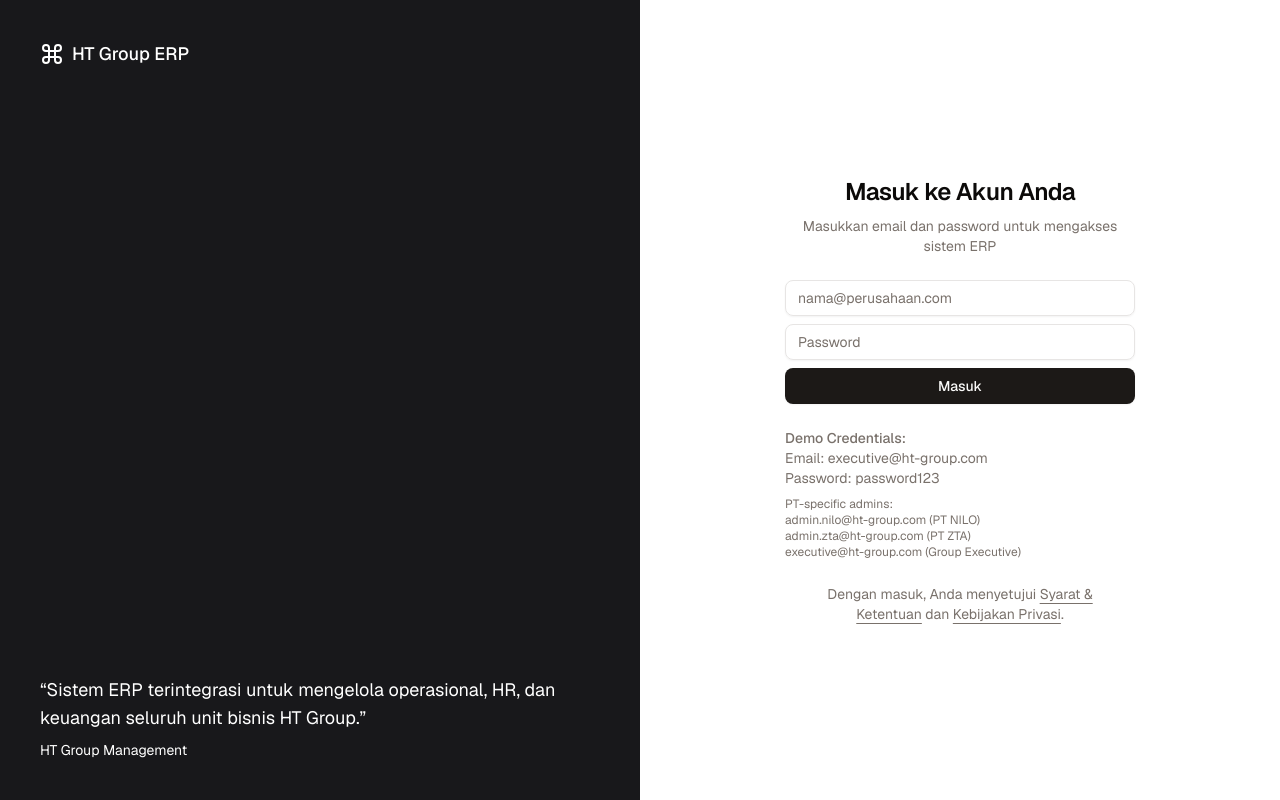
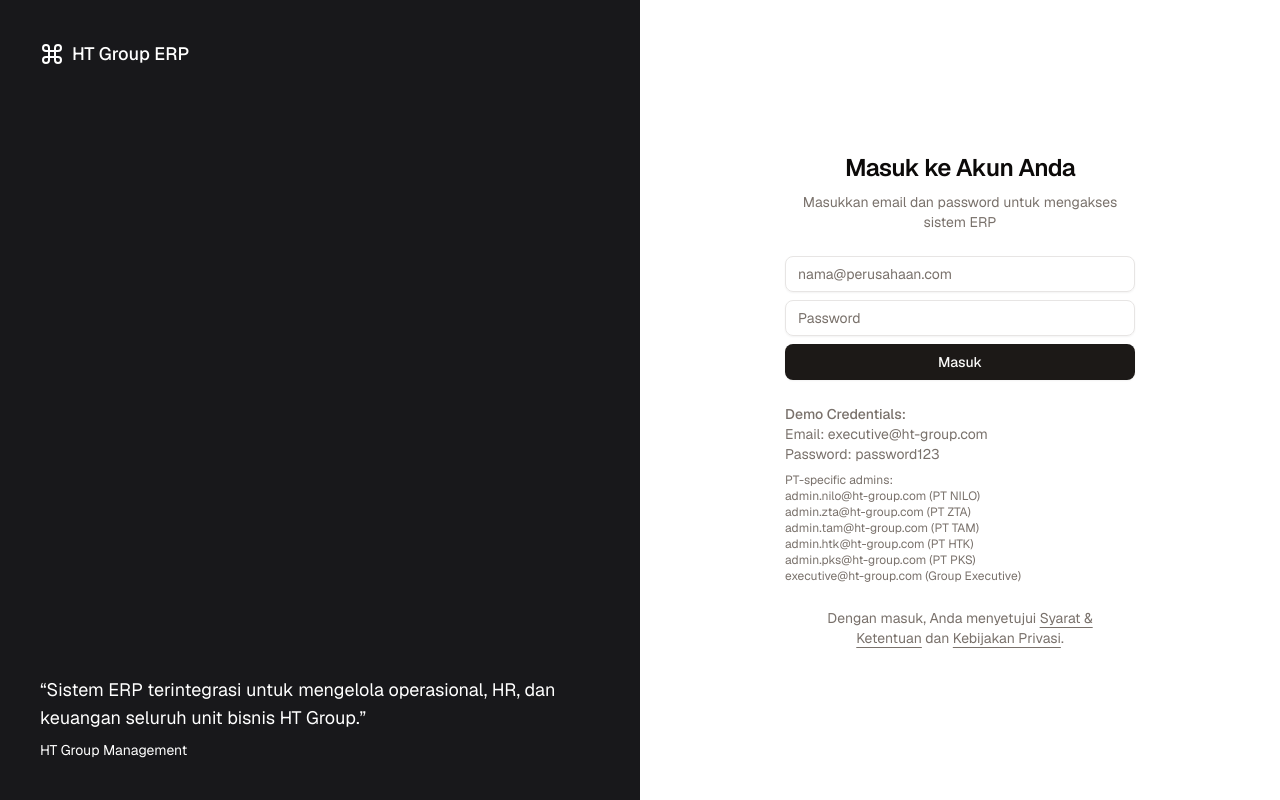
Before and after one commit to novryanda/ht-group, a Next.js app: page /login in a window 1280 px wide. Built offline with nearby package versions, Linux system fonts and the light colour scheme.

Commit message:
feat: Update login form with additional PT-specific admin contacts

```diff
--- a/src/components/auth/login-form.tsx
+++ b/src/components/auth/login-form.tsx
@@ -106,6 +106,9 @@ export function LoginForm() {
           <p className="text-xs">PT-specific admins:</p>
           <p className="text-xs">admin.nilo@ht-group.com (PT NILO)</p>
           <p className="text-xs">admin.zta@ht-group.com (PT ZTA)</p>
+          <p className="text-xs">admin.tam@ht-group.com (PT TAM)</p>
+          <p className="text-xs">admin.htk@ht-group.com (PT HTK)</p>
+          <p className="text-xs">admin.pks@ht-group.com (PT PKS)</p>
           <p className="text-xs">executive@ht-group.com (Group Executive)</p>
         </div>
       </div>
```
